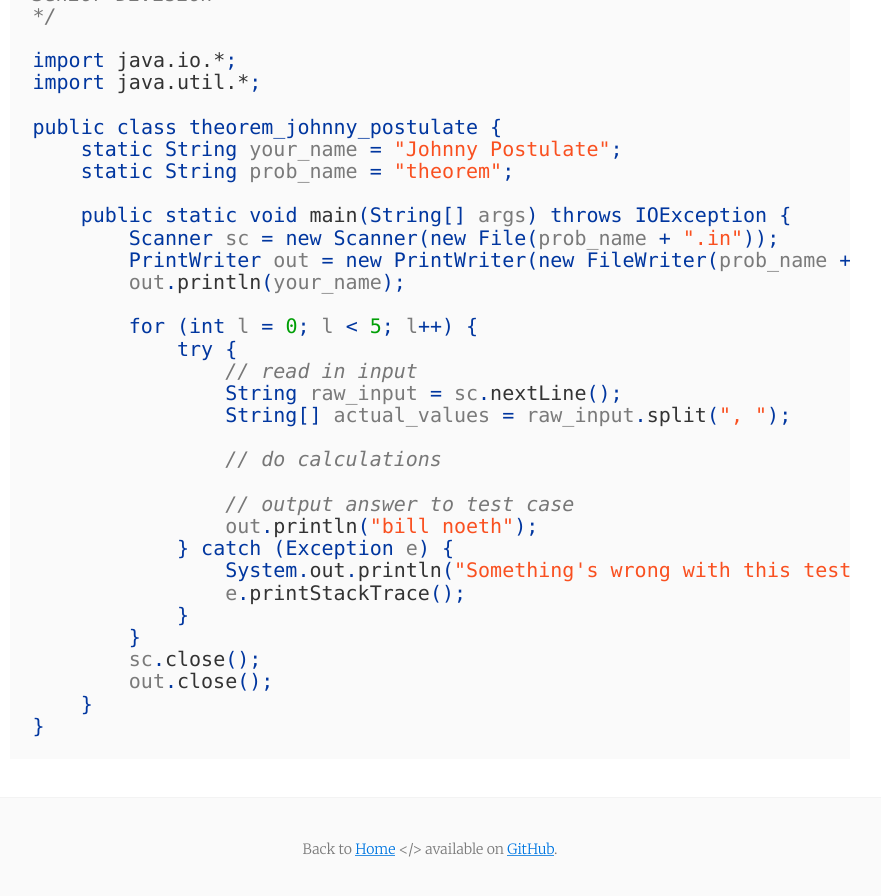
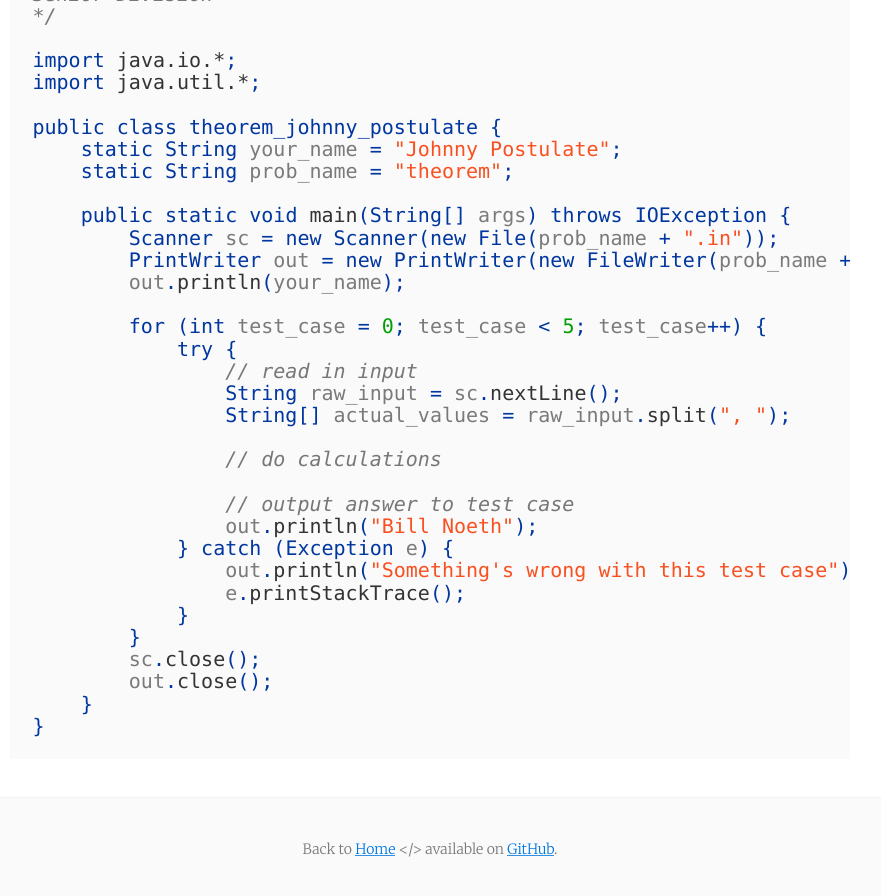
Before and after one commit to idea-lab/cpt-blog, a Jekyll site: the page built from _posts/2018-12-05-code-style-guide.md, in a window 1280 px wide and 900 px high, scrolled down 2412 px. Shown: the top 896 px of the window, without its empty margins (210-1091 px from the left). Built offline with Jekyll 4.4.1, drawn with Linux system fonts in a browser that asks for light colours.

Commit message:
Updated template code

```diff
--- a/_posts/2018-12-05-code-style-guide.md
+++ b/_posts/2018-12-05-code-style-guide.md
@@ -110,7 +110,7 @@ public class theorem_johnny_postulate {
         PrintWriter out = new PrintWriter(new FileWriter(prob_name + ".out"), true);
         out.println(your_name);
 
-        for (int l = 0; l < 5; l++) {
+        for (int test_case = 0; test_case < 5; test_case++) {
             try {
                 // read in input
                 String raw_input = sc.nextLine();
@@ -119,9 +119,9 @@ public class theorem_johnny_postulate {
                 // do calculations
 
                 // output answer to test case
-                out.println("bill noeth");
+                out.println("Bill Noeth");
             } catch (Exception e) {
-                System.out.println("Something's wrong with this test case");
+                out.println("Something's wrong with this test case");
                 e.printStackTrace();
             }
         }
```
